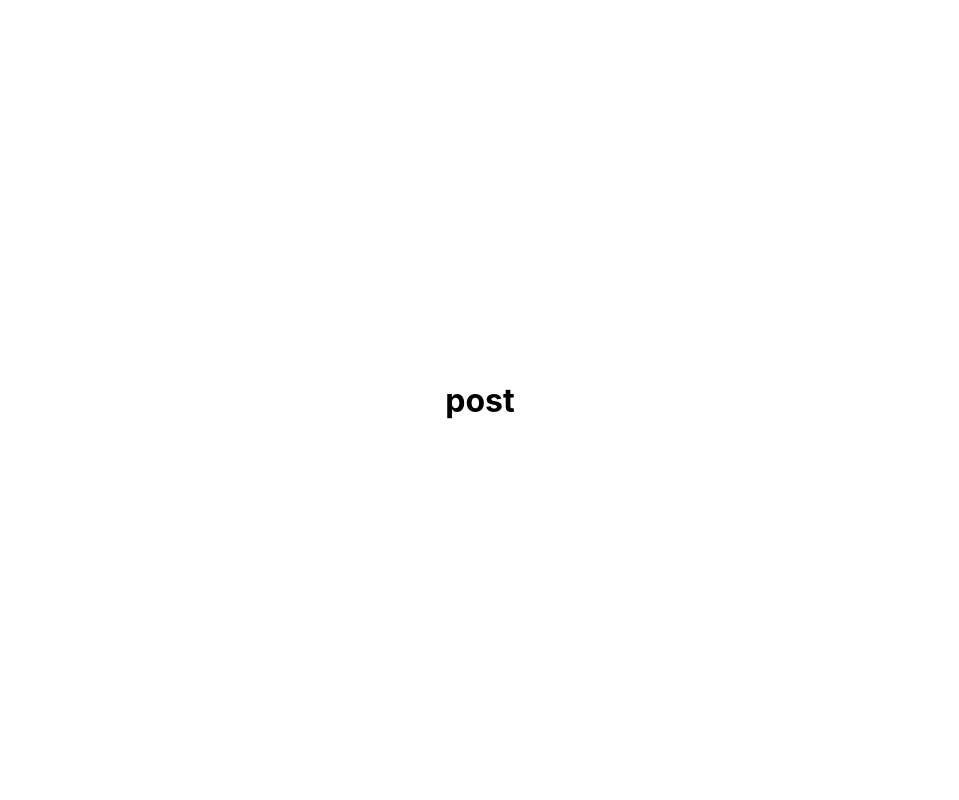
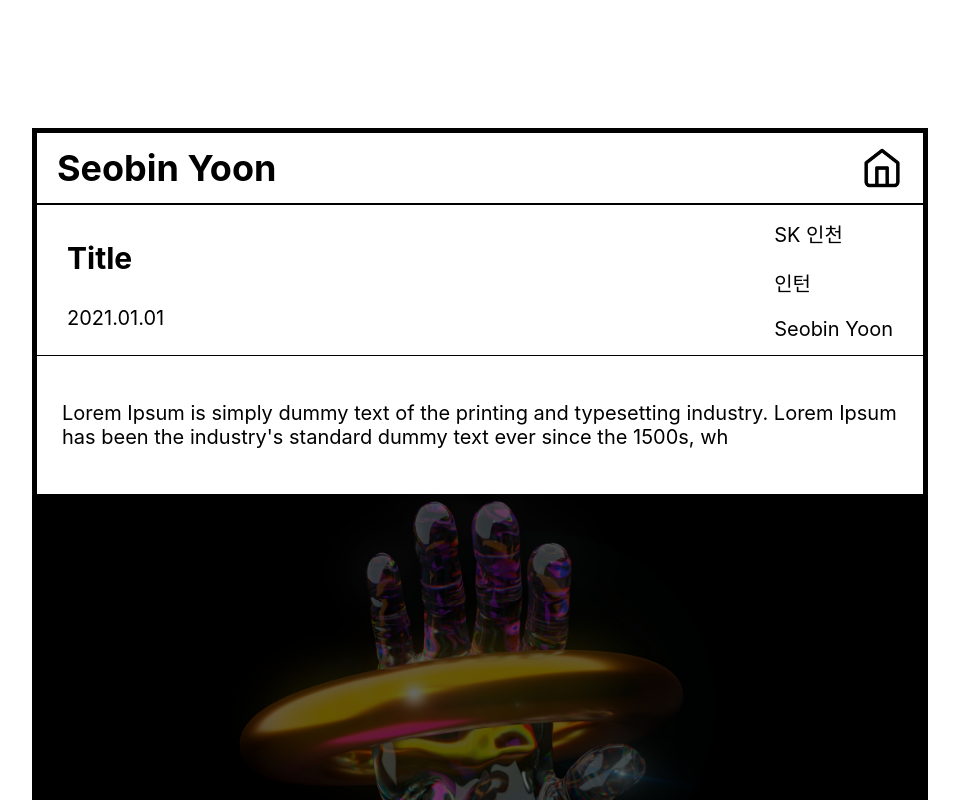
Before and after one commit to enjoy301/graphic-design-blog, a React (Create React App) app in the folder client/: page /posts/1 in a window 1280 px wide. Shown: the top 800 px of the page, without its empty margins (160-1119 px from the left). Built offline with nearby package versions, Linux system fonts and the light colour scheme; a web font is replaced by a local one.

Commit message:
:star: new: post page 개발

```diff
--- /dev/null
+++ b/client/src/pages/post.css
@@ -0,0 +1,38 @@
+.post_container {
+  margin: 10% auto;
+  min-height: 85vh;
+  width: 70vw;
+  min-width: 250px;
+  border: 5px solid black;
+  box-sizing: border-box;
+}
+
+.post_header {
+  padding: 0 20px;
+  height: 70px;
+  font-weight: bold;
+  font-size: 36px;
+  display: flex;
+  align-items: center;
+  border-bottom: 2px solid black;
+}
+
+.abstract {
+  width: 100%;
+  height: 150px;
+  border-bottom: 1px solid black;
+  display: flex;
+  align-items: center;
+  font-size: 20px;
+}
+
+.article {
+  width: 100%;
+  height: auto;
+  overflow-y: scroll;
+}
+
+.article > p {
+  padding: 25px;
+  font-size: 20px;
+}
--- a/client/src/pages/post.tsx
+++ b/client/src/pages/post.tsx
@@ -1,9 +1,73 @@
 import React from "react";
+import { NavLink } from "react-router-dom";
+import home_icon from "../images/home-icon.png";
+import "./post.css";
+import post_image from "../images/post-image.png";
 
 export default function Post() {
   return (
-    <>
-      <h1>post</h1>
-    </>
+    <div className="post_container">
+      <div className="post_header">
+        <p>Seobin Yoon</p>
+        <NavLink
+          to="/"
+          style={{
+            display: "block",
+            marginLeft: "auto",
+            width: "auto",
+            height: "60%",
+          }}
+        >
+          <img
+            src={home_icon}
+            alt="home"
+            style={{ width: "auto", height: "100%" }}
+          />
+        </NavLink>
+      </div>
+      <div className="abstract">
+        <div style={{ margin: "30px" }}>
+          <p style={{ fontSize: "30px", fontWeight: "bold" }}>Title</p>
+          <p>2021.01.01</p>
+        </div>
+        <div style={{ margin: "30px 30px 30px auto" }}>
+          <p>SK 인천</p>
+          <p>인턴</p>
+          <p>Seobin Yoon</p>
+        </div>
+      </div>
+      <div className="article">
+        <p>
+          Lorem Ipsum is simply dummy text of the printing and typesetting
+          industry. Lorem Ipsum has been the industry's standard dummy text ever
+          since the 1500s, wh
+        </p>
+        <img
+          src={post_image}
+          alt="post_image"
+          style={{ width: "100%", height: "auto" }}
+        />
+        <p>
+          Lorem Ipsum is simply dummy text of the printing and typesetting
+          industry. Lorem Ipsum has been the industry's standard dummy text ever
+          since the 1500s, wh
+        </p>
+        <img
+          src={post_image}
+          alt="post_image"
+          style={{ width: "100%", height: "auto" }}
+        />
+        <p>
+          Lorem Ipsum is simply dummy text of the printing and typesetting
+          industry. Lorem Ipsum has been the industry's standard dummy text ever
+          since the 1500s, wh
+        </p>
+        <img
+          src={post_image}
+          alt="post_image"
+          style={{ width: "100%", height: "auto" }}
+        />
+      </div>
+    </div>
   );
 }
```
Also changed, not shown: client/src/images/post-image.png (added).
